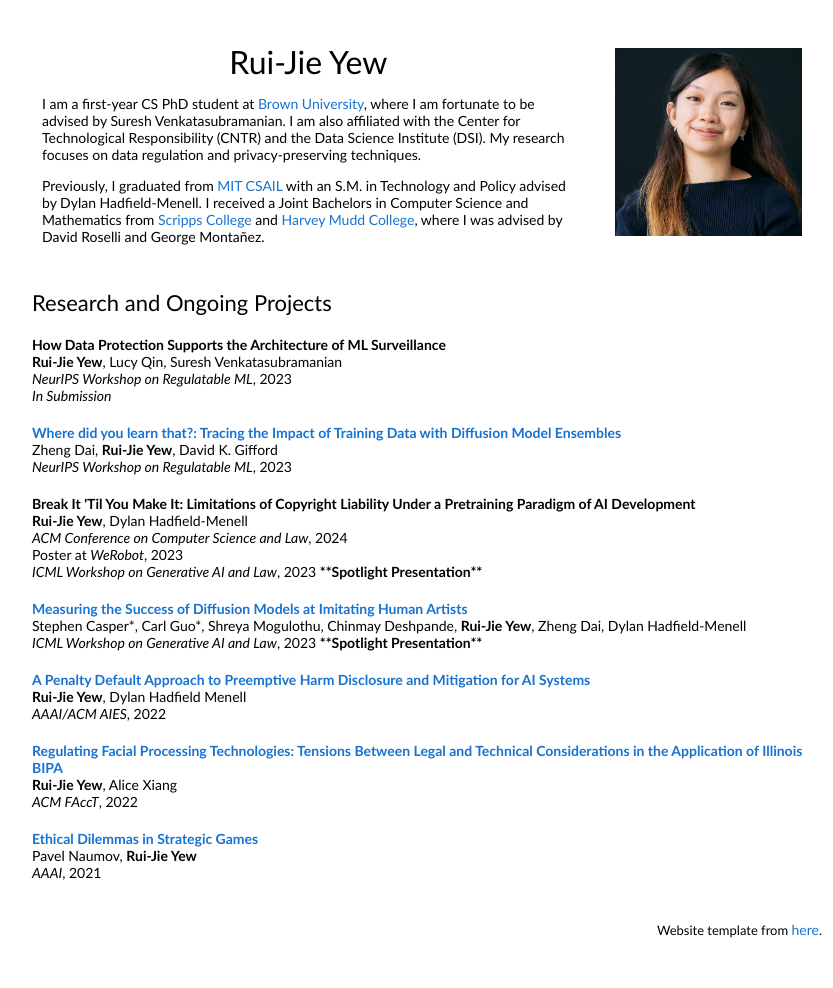
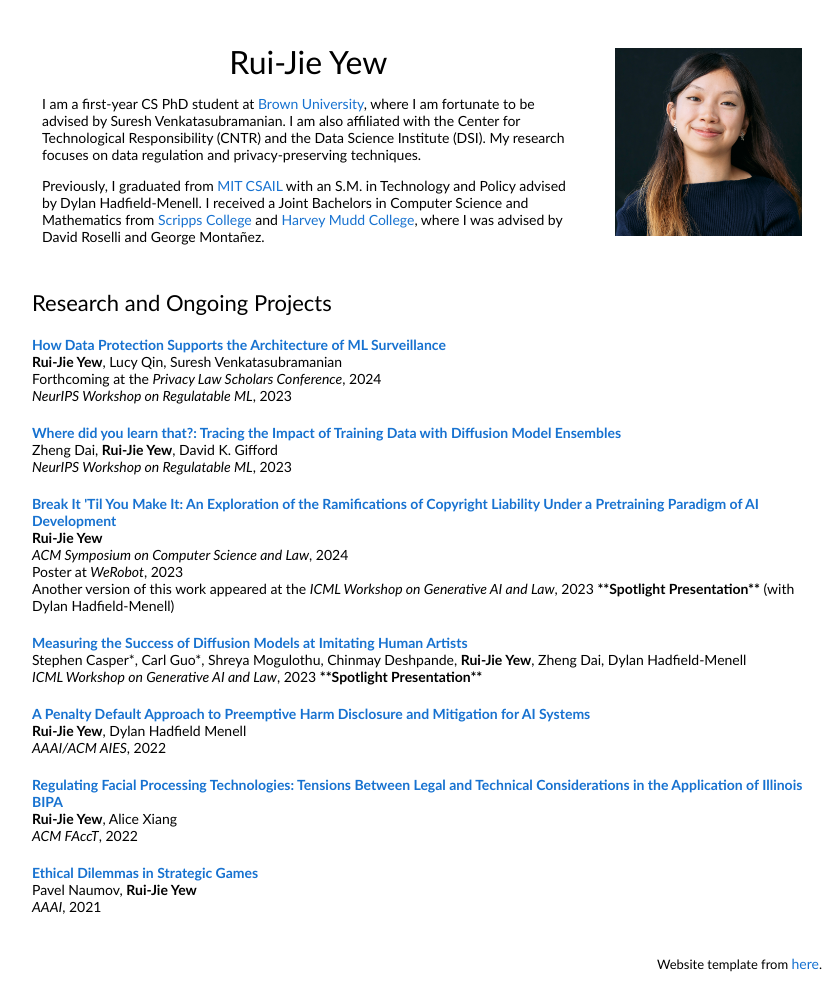
Before and after one commit to r-jy/r-jy.github.io, a plain HTML site: page index.html in a window 1280 px wide. Shown: the whole page, without its empty margins (218-1051 px from the left). Before the commit the page ends 959 px from the top, so only its background shows below. Drawn offline with Linux system fonts and the light colour scheme.

Commit message:
Update index.html

```diff
--- a/index.html
+++ b/index.html
@@ -41,14 +41,16 @@
 
 
           <td style="padding:10px;width:75%;vertical-align:middle">
+           <a href="https://arxiv.org/abs/2402.06609">
             <papertitle>How Data Protection Supports the Architecture of ML Surveillance</papertitle>
+	   </a>
             <br>
             <strong>Rui-Jie Yew</strong>,
             Lucy Qin,
             Suresh Venkatasubramanian
             <br>
+	    Forthcoming at the <em>Privacy Law Scholars Conference</em>, 2024 <br>
             <em>NeurIPS Workshop on Regulatable ML</em>, 2023 <br>
-            <em>In Submission</em>
           </td>
         </tr>
 
@@ -68,14 +70,15 @@
       </tr>
 
       <td style="padding:10px;width:75%;vertical-align:middle">
-        <papertitle>Break It 'Til You Make It: Limitations of Copyright Liability Under a Pretraining Paradigm of AI Development</papertitle>
+	<a href="https://dl.acm.org/doi/pdf/10.1145/3614407.3643707">
+        <papertitle>Break It 'Til You Make It: An Exploration of the Ramifications of Copyright Liability Under a Pretraining Paradigm of AI Development</papertitle>
+	</a>
         <br>
-        <strong>Rui-Jie Yew</strong>,
-        Dylan Hadfield-Menell
+        <strong>Rui-Jie Yew</strong>
         <br>
-        <em>ACM Conference on Computer Science and Law</em>, 2024 <br>
+        <em>ACM Symposium on Computer Science and Law</em>, 2024 <br>
         Poster at  <em>WeRobot</em>, 2023 <br>
-        <em>ICML Workshop on Generative AI and Law</em>, 2023 <strong>  **Spotlight Presentation**</strong>
+        Another version of this work appeared at the <em>ICML Workshop on Generative AI and Law</em>, 2023 <strong>  **Spotlight Presentation**</strong> (with Dylan Hadfield-Menell)
         <br>
       </td>
     </tr>
```
